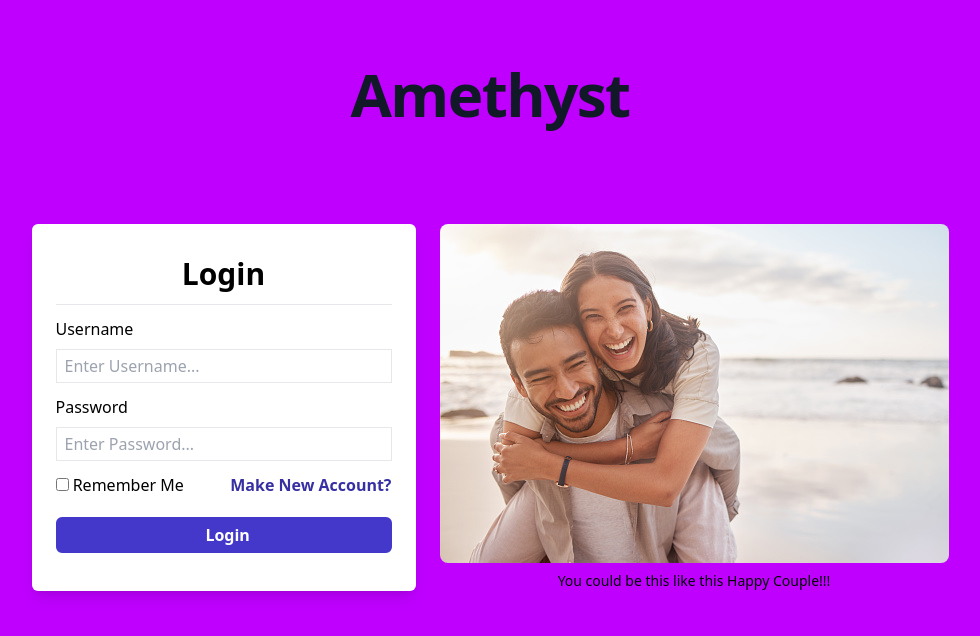
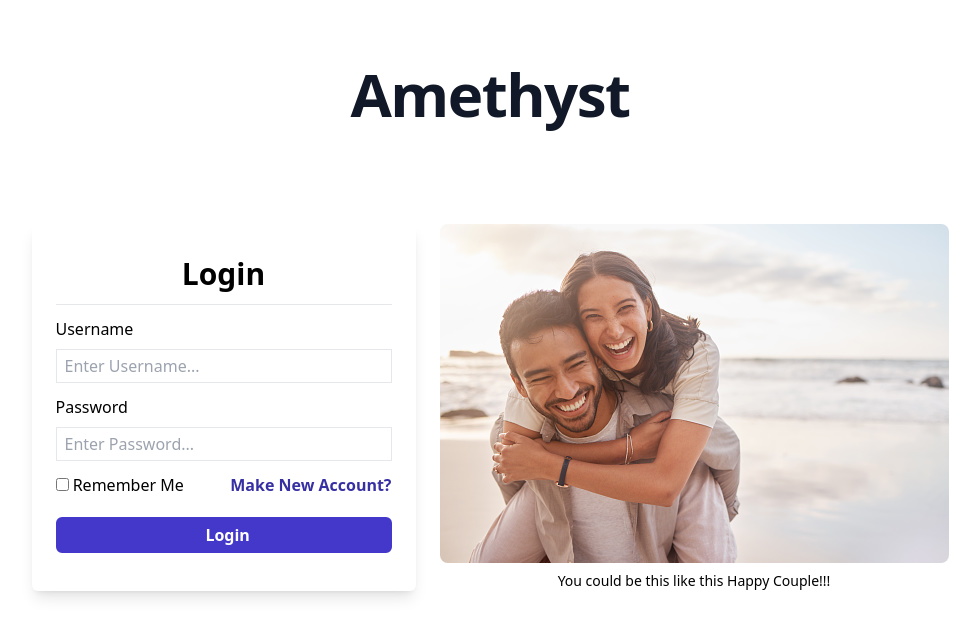
Before and after one commit to mathletedev/amethyst, a SvelteKit app in the folder web/: page / in a window 1280 px wide. Shown: the top 636 px of the page, without its empty margins (150-1130 px from the left). Built offline with nearby package versions, Linux system fonts and the light colour scheme.

Commit message:
changed purple to amethyst

```diff
--- a/web/src/app.css
+++ b/web/src/app.css
@@ -3,5 +3,5 @@
 @tailwind utilities;
 
 body {
-	@apply h-max bg-purple;
+	@apply h-max;
 }
--- a/web/tailwind.config.js
+++ b/web/tailwind.config.js
@@ -4,7 +4,7 @@ export default {
 	theme: {
 		extend: {
 			colors: {
-				purple: "#bf00ff"
+				amethyst: "#bf00ff"
 			}
 		}
 	},
```
